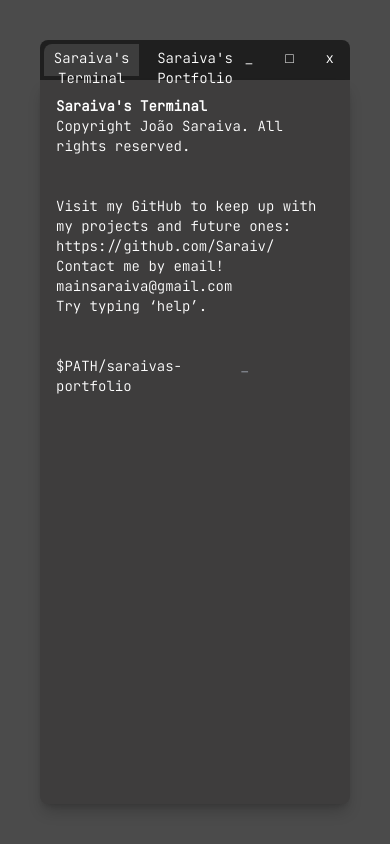
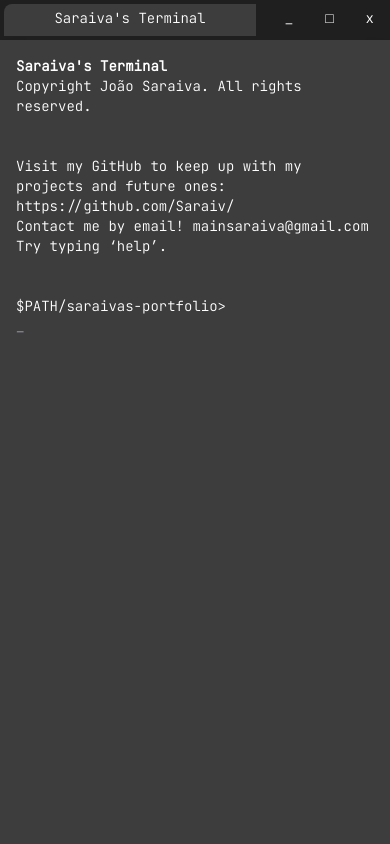
Before and after one commit to Saraiv/Saraiv.github.io, a React (Create React App) app: page / in a window 390 px wide. Built offline with nearby package versions, Linux system fonts and the light colour scheme.

Commit message:
Worked on ux, top bar pretty much done, window sizements

```diff
--- a/src/App.js
+++ b/src/App.js
@@ -4,7 +4,7 @@ import Window from './components/Window/Window'
 
 const App = () => {
     return (
-            <div className='w-screen h-screen p-10'>
+            <div className='w-screen h-screen sm:p-10'>
                 <div className='w-full h-full pb-10'>
                     <TopBar />
                     <Window />
--- a/src/components/TopBar/TopBar.js
+++ b/src/components/TopBar/TopBar.js
@@ -7,38 +7,49 @@ const TopBar = () => {
     }
 
     const onClickMaximizeHandler = (e) => {
-
+        //TODO
     }
 
     const onClickMinimizeHandler = (e) => {
-
+        //TODO
     }
 
     return (
-        <div className='flex  bg-top-bar-black text-white text-sm h-10 rounded-t-lg'>
-            <div className='flex w-1/3 justify-start'>
+        <div className='flex  bg-top-bar-black text-white text-sm h-10 sm:rounded-t-lg'>
+
+            <div className='flex w-2/3 lg:w-1/3 justify-start'>
+
                 <div className='relative m-1 bg-terminal-tab rounded-tl-lg w-full'>
+
                     <span className='block py-1 text-center'>
                         Saraiva's Terminal
                     </span>
                 </div>
 
             </div>
-            <div className='flex w-1/3 justify-center'>
-                <span className='p-2 text-center relative'>
+
+            <div className='flex w-0 md:w-1/3 justify-center'>
+
+                <span className='p-2 text-center relative hidden lg:block sm:hidden'>
                     Saraiva's Portfolio
                 </span>
+
             </div>
-            <div className='flex justify-end w-1/3'>
+
+            <div className='flex w-1/3 justify-end'>
+
                 <span className='p-2 px-4 relative cursor-pointer hover:bg-black/25' onClick={onClickMinimizeHandler}>
                     _
                 </span>
+
                 <span className='p-2 px-4 relative cursor-pointer hover:bg-black/25' onClick={onClickMaximizeHandler}>
                     □
                 </span>
+
                 <span className='p-2 px-4 relative rounded-tr-lg cursor-pointer hover:bg-close-button-red' onClick={onClickExitHandler}>
                     x
                 </span>
+
             </div>
 
         </div>
--- a/src/components/Window/Window.js
+++ b/src/components/Window/Window.js
@@ -1,19 +1,37 @@
-import React from 'react'
+import { React, useEffect, useState } from 'react'
 
 const Window = () => {
+    const [windSize, setWindowSize] = useState(1920)
+    const [maxLength, setMaxLength] = useState(0)
+
     const handleClickLinkGithub = () => {
         window.open('https://github.com/Saraiv/', '_blank')
     }
 
     const onSubmitHandler = (e) => {
         e.preventDefault()
-        console.log(e.target.input.value)
-
         //TODO
+        switch(e.target.input.value){
+            case 'help':
+                break
+            default:
+                window.alert('Dont try to cheat the system please :)')
+        }
     }
 
+    //TODO
+    const handleOnChangeInput = () => {
+        setWindowSize(window.innerWidth)
+    }
+
+    useEffect (() => {
+        if(windSize <= 1920 && windSize >= 1024) setMaxLength(80)
+        else if(windSize < 1024 && windSize >= 640) setMaxLength(60)
+        else if(windSize < 640) setMaxLength(50)
+    }, [windSize])
+
     return (
-        <div className='shadow-lg shadow-black/20 w-full h-full bg-background-console rounded-b-lg text-white p-4 text-sm'>
+        <div className='shadow-lg shadow-black/20 w-full h-full bg-background-console sm:rounded-b-lg text-white p-4 text-sm'>
             <div className='grid grid-cols-1'>
                 <strong>
                     Saraiva's Terminal
@@ -33,12 +51,12 @@ const Window = () => {
                     Try typing ‘help’.
                 </span>
             </div>
-            <div className='flex mt-10'>
-                <span className='w-max'>
-                    $PATH/saraivas-portfolio
+            <div className='grid grid-cols-1 mt-10'>
+                <span className='w-72'>
+                    $PATH/saraivas-portfolio>
                 </span>
-                <form className='w-5/12' onSubmit={onSubmitHandler}>
-                    <input autoFocus id='input' placeholder='_' className='relative w-full pl-2 outline-0 bg-transparent border-0 border-solid' />
+                <form className='w-full' onSubmit={onSubmitHandler}>
+                    <input onChange={handleOnChangeInput} autoComplete='off' maxLength={maxLength} autoFocus id='input' placeholder='_' className='relative w-full outline-0 bg-transparent border-none shadow-none resize-none overflow-hidden' />
                 </form>
             </div>
         </div>
--- a/src/index.css
+++ b/src/index.css
@@ -8,3 +8,8 @@ html{
     font-family: 'JetBrains Mono', monospace;
     background-color: #4B4B4B;
 }
+
+textarea{
+    -webkit-box-shadow: none;
+    -moz-box-shadow: none;
+}
--- a/tailwind.config.js
+++ b/tailwind.config.js
@@ -9,6 +9,11 @@ module.exports = {
         'close-button-red': '#EC4545',
         'terminal-tab': '#3D3D3D',
         'background-console': '#3E3D3D'
+      },
+      screens: {
+        'medium': { 'raw': '(min-width: 900px)' },
+        'medium-plus': { 'raw': '(min-width: 1000px)' },
+        'large': { 'raw': '(min-width: 1250px' },
       }
     },
   },
```
Also changed, not shown: src/imgs/favicon.png (added).
